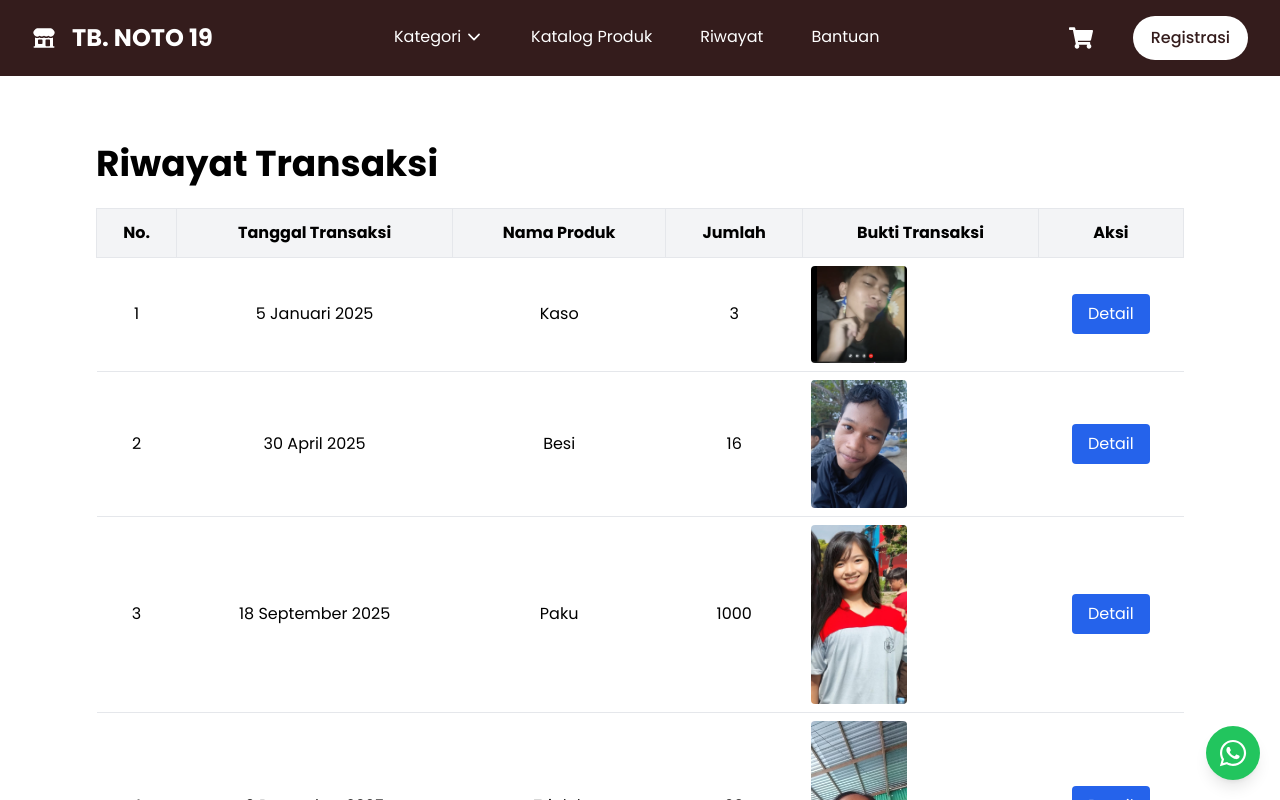
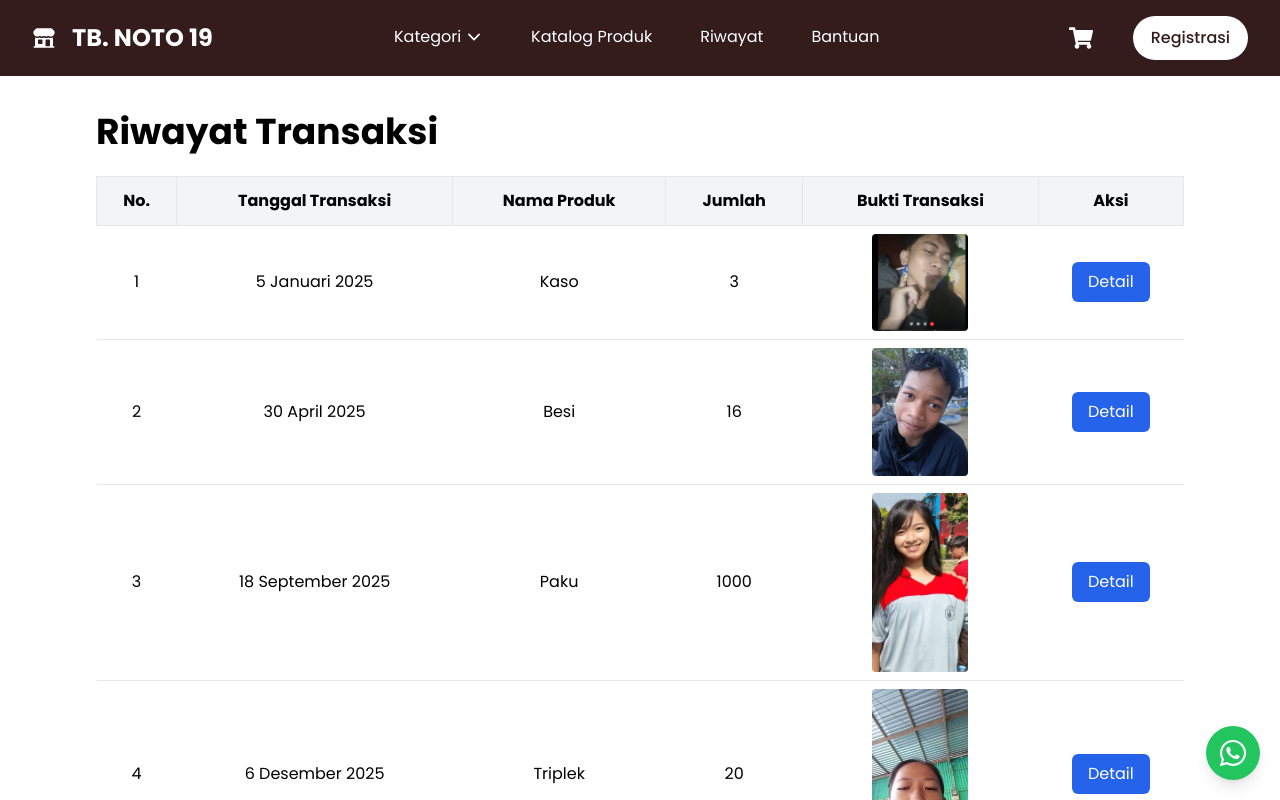
Before and after one commit to rashikaaifa/tbnoto, a React (Vite) app: page /riwayat in a window 1280 px wide. Shown: the top 800 px of the page. Built offline with nearby package versions, Linux system fonts and the light colour scheme; a web font is replaced by a local one.

Commit message:
style [RAR]: Edit styling page riwayat

```diff
--- a/src/pages/Riwayat.jsx
+++ b/src/pages/Riwayat.jsx
@@ -48,13 +48,13 @@ export default function TransactionTableUnified() {
   };
 
   return (
-    <div className="mt-20 px-4 max-w-full overflow-x-hidden">
-      <h1 className="text-2xl sm:text-3xl lg:text-4xl font-bold mt-16 mb-6 px-4 sm:px-8 lg:px-20 text-left">
+    <div className="mt-12 px-4 max-w-full overflow-x-hidden">
+      <h1 className="text-2xl md:text-3xl font-bold lg:text-4xl mt-16 mb-6 px-4 sm:px-8 lg:px-20 text-left">
         Riwayat Transaksi
       </h1>
 
       {!isMobile ? (
-        <div className="overflow-x-auto mx-20">
+        <div className="overflow-x-auto mx-20 mb-20">
           <table className="w-full border-collapse">
             <thead>
               <tr className="bg-gray-100 text-center">
@@ -74,12 +74,14 @@ export default function TransactionTableUnified() {
                   <td className="p-2">{transaction.product}</td>
                   <td className="p-2">{transaction.quantity}</td>
                   <td className="p-2">
-                    <img src={transaction.proof} alt="Bukti" className="w-24 rounded" />
+                    <div className="flex justify-center">
+                      <img src={transaction.proof} alt="Bukti" className="w-24 rounded" />
+                    </div>
                   </td>
                   <td className="p-2">
                     <button
                       onClick={() => openDetail(transaction)}
-                      className="bg-blue-600 text-white py-2 px-4 rounded hover:bg-blue-700"
+                      className="bg-blue-600 text-white py-2 px-4 rounded-md hover:bg-blue-700"
                     >
                       Detail
                     </button>
@@ -122,7 +124,11 @@ export default function TransactionTableUnified() {
               <div className="flex justify-between"><p>Jumlah</p><p>{selectedTransaction.quantity}</p></div>
               <div>
                 <p className="mb-1">Bukti Transaksi</p>
-                <img src={selectedTransaction.proof} alt="Bukti" className="w-full max-w-[200px] mx-auto rounded" />
+                <img
+                  src={selectedTransaction.proof}
+                  alt="Bukti"
+                  className="w-full max-w-[200px] max-h-[250px] object-contain mx-auto rounded"
+                />
               </div>
               <div><p className="mb-1">Detail</p><p>{selectedTransaction.details}</p></div>
             </div>
```
